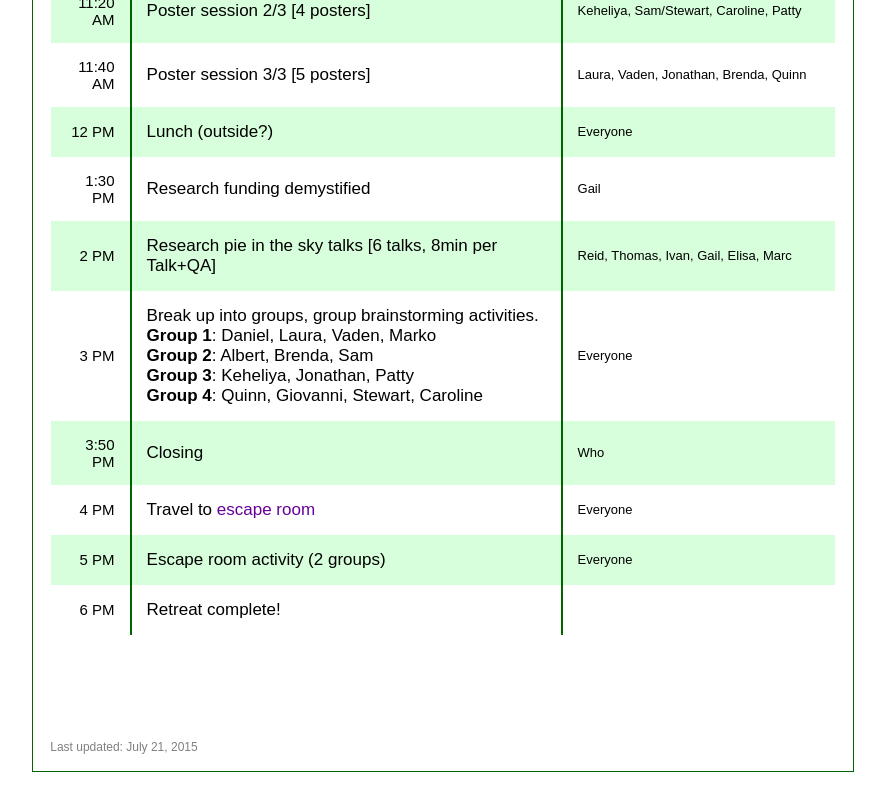
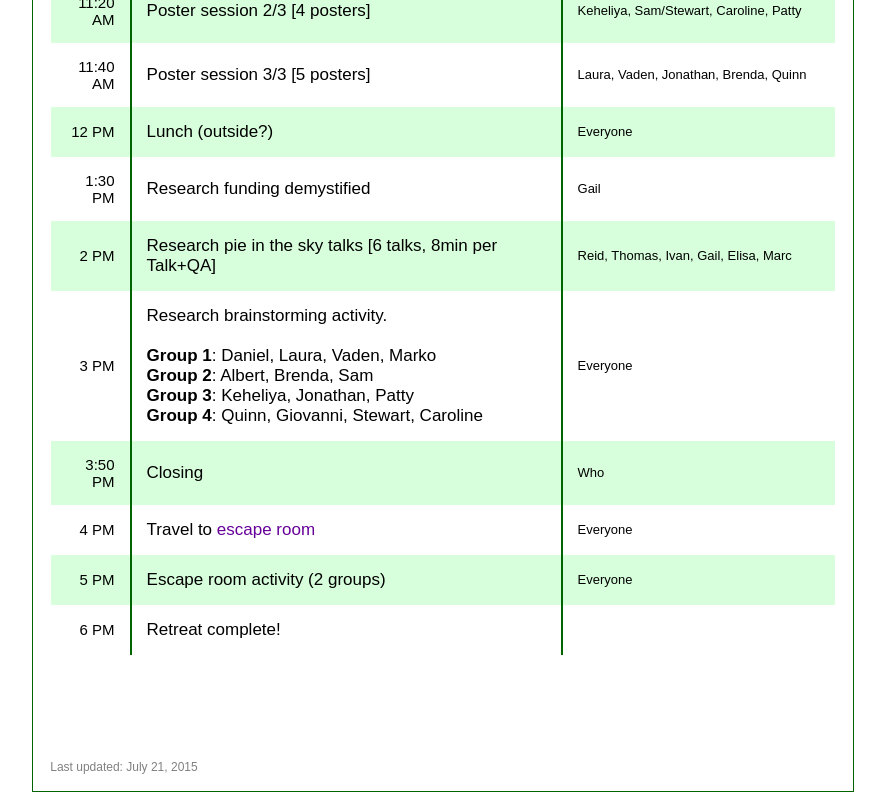
Before and after one commit to ubc-spl/www, a plain HTML site: page retreat2015/index.html in a window 1280 px wide. Shown: the part 655-1455 px from the top of the page, without its empty margins (197-1082 px from the left). Drawn offline with Linux system fonts and the light colour scheme.

Commit message:
Update index.html

```diff
--- a/retreat2015/index.html
+++ b/retreat2015/index.html
@@ -115,7 +115,7 @@ brainstorming session. We'll end the day with a fun group activity.
   <tr>
     <td class="tdfirst">3 PM</td>
     <td class="tdsecond">
-      Break up into groups, group brainstorming activities.<br/>
+      Research brainstorming activity.<br/><br/>
       <b>Group 1</b>: Daniel, Laura, Vaden, Marko<br/>
       <b>Group 2</b>: Albert, Brenda, Sam<br/>
       <b>Group 3</b>: Keheliya, Jonathan, Patty<br/>
```
